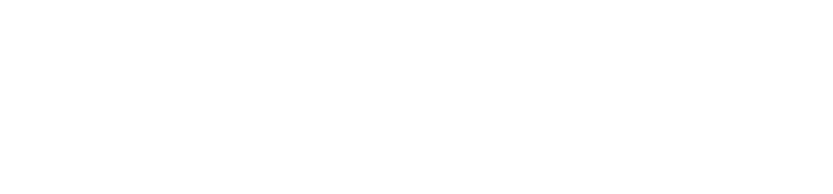
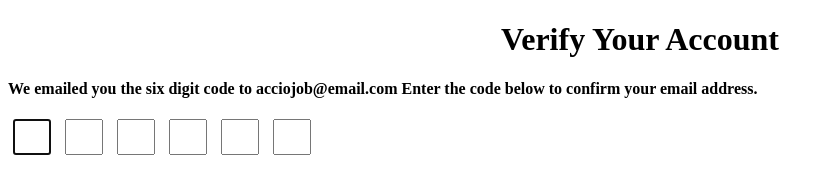
Before and after one commit to acciojob/OTP-chandan9506, a website: page main.html in a window 1280 px wide. Shown: the whole page, without its empty margins (0-833 px from the left). Drawn offline with Linux system fonts and the light colour scheme.

Commit message:
created a submission

```diff
--- a/main.html
+++ b/main.html
@@ -7,6 +7,17 @@
 </head>
 
 <body>
+
+<h1 id="verification_heading">Verify Your Account</h1>
+<h4 id="verification_subtext">We emailed you the six digit code to acciojob@email.com Enter the code below to confirm your email address.</h4>
+<div class="code-container">
+  <input type="text" maxlength="1" class="code" autofocus>
+  <input type="text" maxlength="1" class="code"  autofocus>
+  <input type="text" maxlength="1" class="code">
+  <input type="text" maxlength="1" class="code">
+  <input type="text" maxlength="1" class="code">
+  <input type="text" maxlength="1" class="code">
+</div>
 	<!-- the entire body must be written by student -->
     <script type="text/javascript" src="./script.js">
 </script>
--- a/styles.css
+++ b/styles.css
@@ -1 +1,16 @@
 /*  your css code here. If applicable */
+
+#verification_heading{
+	text-align:center;
+}
+.code-container {
+
+}
+
+.code {
+  width: 30px;
+  height: 30px;
+  text-align: center;
+  margin: 0 5px;
+  font-size: 18px;
+}
```
Also changed, not shown: script.js (line endings or trailing spaces).
